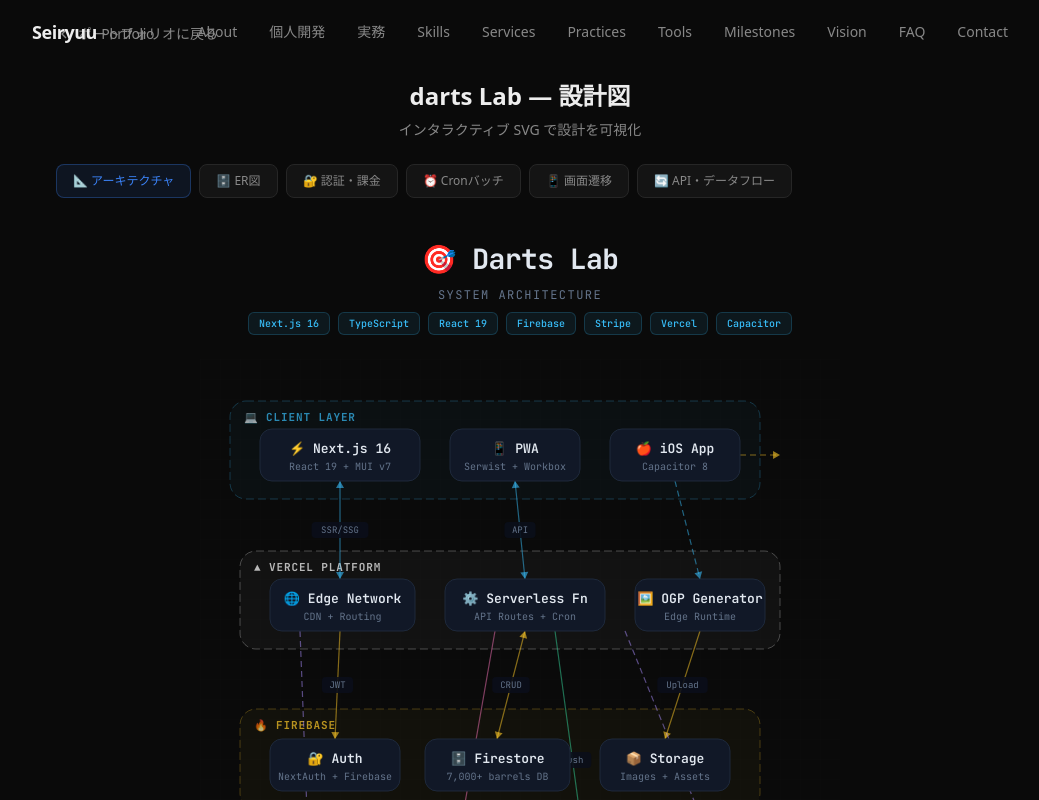
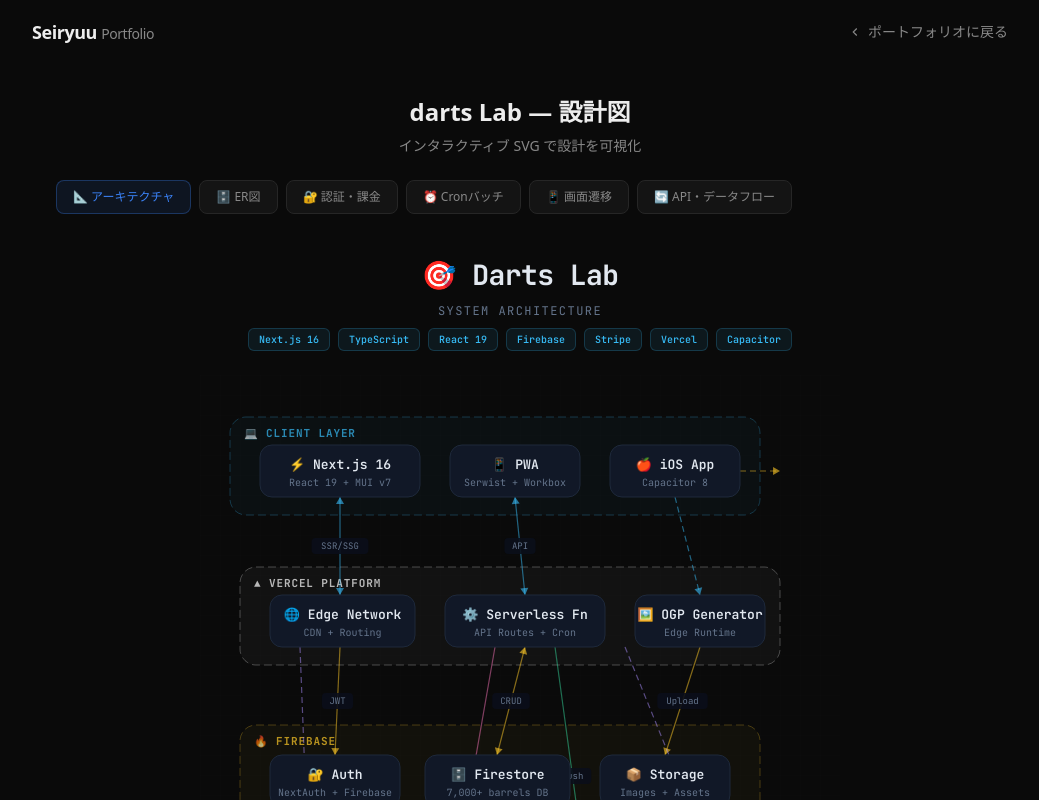
Before and after one commit to seiryuu1215/portfolio, a Next.js app: page /projects/darts-lab in a window 1280 px wide. Shown: the top 800 px of the page, without its empty margins (120-1159 px from the left). Built offline with nearby package versions, Linux system fonts and the light colour scheme.

Commit message:
fix: ヘッダーを整理 — サブページは戻るリンクのみ、トップは主要5項目に絞る
Co-Authored-By: Claude Opus 4.6 <noreply@anthropic.com>

```diff
--- a/app/projects/darts-lab/page.tsx
+++ b/app/projects/darts-lab/page.tsx
@@ -39,21 +39,8 @@ export default function DartsLabDiagramsPage() {
 
   return (
     <div className="min-h-screen bg-background">
-      {/* Back link */}
-      <div className="max-w-[960px] mx-auto px-4 pt-6">
-        <Link
-          href="/#personal"
-          className="inline-flex items-center gap-1.5 text-sm text-muted hover:text-foreground transition-colors"
-        >
-          <svg width="16" height="16" viewBox="0 0 24 24" fill="none" stroke="currentColor" strokeWidth="2">
-            <polyline points="15 18 9 12 15 6" />
-          </svg>
-          ポートフォリオに戻る
-        </Link>
-      </div>
-
       {/* Page header */}
-      <div className="text-center pt-8 pb-6 px-4">
+      <div className="text-center pt-24 pb-6 px-4">
         <h1 className="text-2xl font-bold">darts Lab — 設計図</h1>
         <p className="text-sm text-muted mt-2">
           インタラクティブ SVG で設計を可視化
--- a/components/Header.tsx
+++ b/components/Header.tsx
@@ -8,12 +8,6 @@ const NAV_ITEMS = [
   { href: '#personal', label: '個人開発' },
   { href: '#work', label: '実務' },
   { href: '#skills', label: 'Skills' },
-  { href: '#services', label: 'Services' },
-  { href: '#dev-style', label: 'Practices' },
-  { href: '#tools', label: 'Tools' },
-  { href: '#milestones', label: 'Milestones' },
-  { href: '#vision', label: 'Vision' },
-  { href: '#faq', label: 'FAQ' },
   { href: '#contact', label: 'Contact' },
 ];
 
@@ -40,12 +34,24 @@ export default function Header() {
           Seiryuu <span className="text-muted font-normal text-sm">Portfolio</span>
         </a>
 
+        {isSubpage ? (
+          <a
+            href="/"
+            className="text-sm text-muted hover:text-foreground transition-colors flex items-center gap-1.5"
+          >
+            <svg width="14" height="14" viewBox="0 0 24 24" fill="none" stroke="currentColor" strokeWidth="2">
+              <polyline points="15 18 9 12 15 6" />
+            </svg>
+            ポートフォリオに戻る
+          </a>
+        ) : (
+          <>
             {/* Desktop nav */}
             <nav className="hidden md:flex items-center gap-8">
               {NAV_ITEMS.map((item) => (
                 <a
                   key={item.href}
-              href={isSubpage ? `/${item.href}` : item.href}
+                  href={item.href}
                   className="text-sm text-muted hover:text-foreground transition-colors"
                 >
                   {item.label}
@@ -67,15 +73,17 @@ export default function Header() {
                 )}
               </svg>
             </button>
+          </>
+        )}
       </div>
 
-      {/* Mobile menu */}
-      {mobileOpen && (
+      {/* Mobile menu - top page only */}
+      {!isSubpage && mobileOpen && (
         <nav className="md:hidden bg-background/95 backdrop-blur-md border-b border-border px-6 pb-4">
           {NAV_ITEMS.map((item) => (
             <a
               key={item.href}
-              href={isSubpage ? `/${item.href}` : item.href}
+              href={item.href}
               className="block py-3 text-sm text-muted hover:text-foreground transition-colors"
               onClick={() => setMobileOpen(false)}
             >
```
Lines whose indentation alone changed are shown as unchanged.
